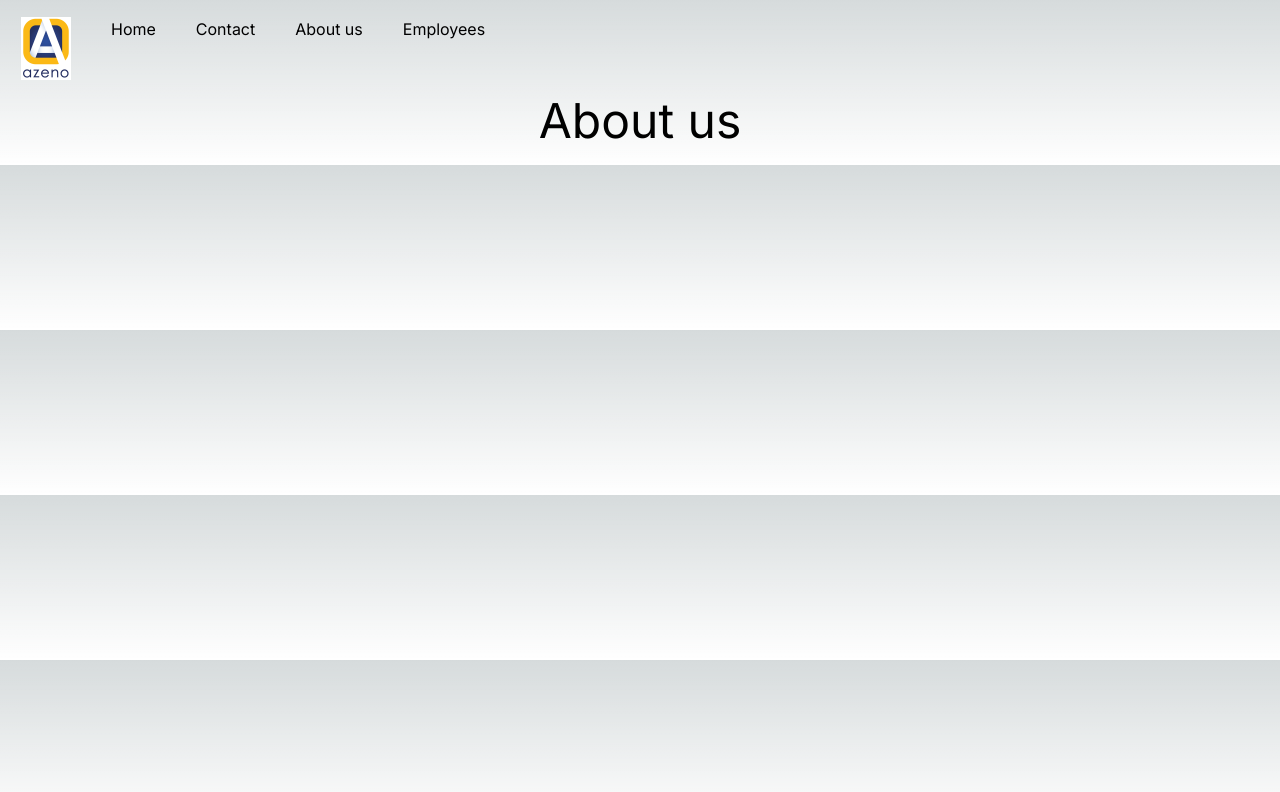
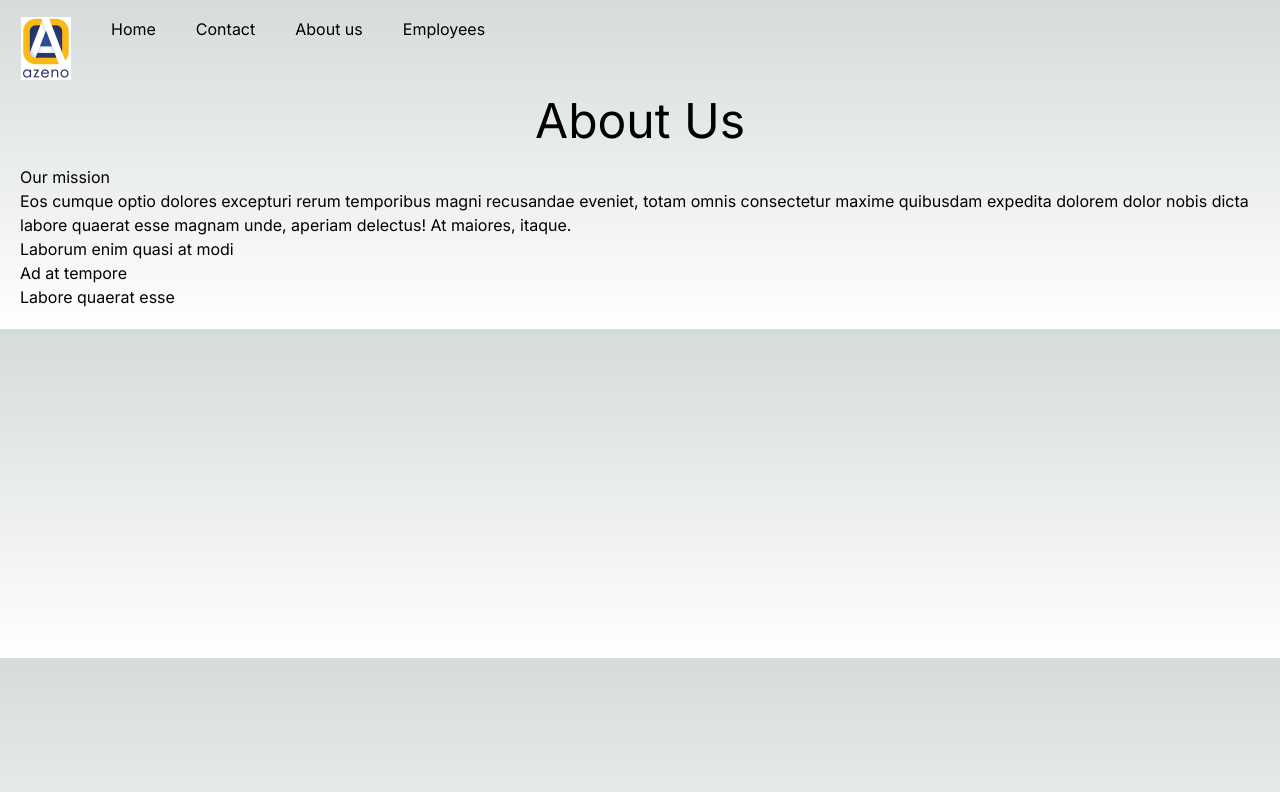
Before and after one commit to martaN7/azeno_site, a Next.js app: page /about in a window 1280 px wide. Shown: the top 792 px of the page. Built offline with nearby package versions, Linux system fonts and the light colour scheme; data requests are answered from the project's data file.

Commit message:
add content from json server to about us page

```diff
--- a/src/app/(custom_layout)/about/page.tsx
+++ b/src/app/(custom_layout)/about/page.tsx
@@ -1,7 +1,56 @@
+'use client'
+
+import {useEffect, useState} from "react";
+import {apiCall} from "@/api/api";
+
+interface Paragraph {
+    type: "paragraph",
+    content: string
+}
+
+interface List {
+    type: "list",
+    content: string[]
+}
+
+interface Content {
+    id: number,
+    mainTitle: string,
+    subtitle: string,
+    image: string,
+    texts: Array<Paragraph | List>
+}
+
 function Page() {
+    const [content, setContent] = useState<Content | undefined>(undefined)
+
+    useEffect(() => {
+        apiCall<Content>({endpoint: 'contents/1'})
+            .then(setContent)
+    }, [])
+
+    if (content === undefined) {
+        return <h2>Loading...</h2>
+    }
+
     return (
         <>
-            <h1 className="text-center text-5xl mb-5">About us</h1>
+            <h1 className="text-center text-5xl mb-5">{content.mainTitle}</h1>
+            <div className="m-5">
+                <h3>{content.subtitle}</h3>
+                {content.texts.map((text) => (
+                    <>{text.type === "paragraph" ? (
+                        <p>{text.content}</p>
+                    ) : (
+                        <ul>
+                            {text.content.map((item) => (
+                                <li key={item}>{item}</li>
+                            ))}
+                        </ul>
+                    )}</>
+                ))}
+            </div>
+
         </>
     );
 }
```
